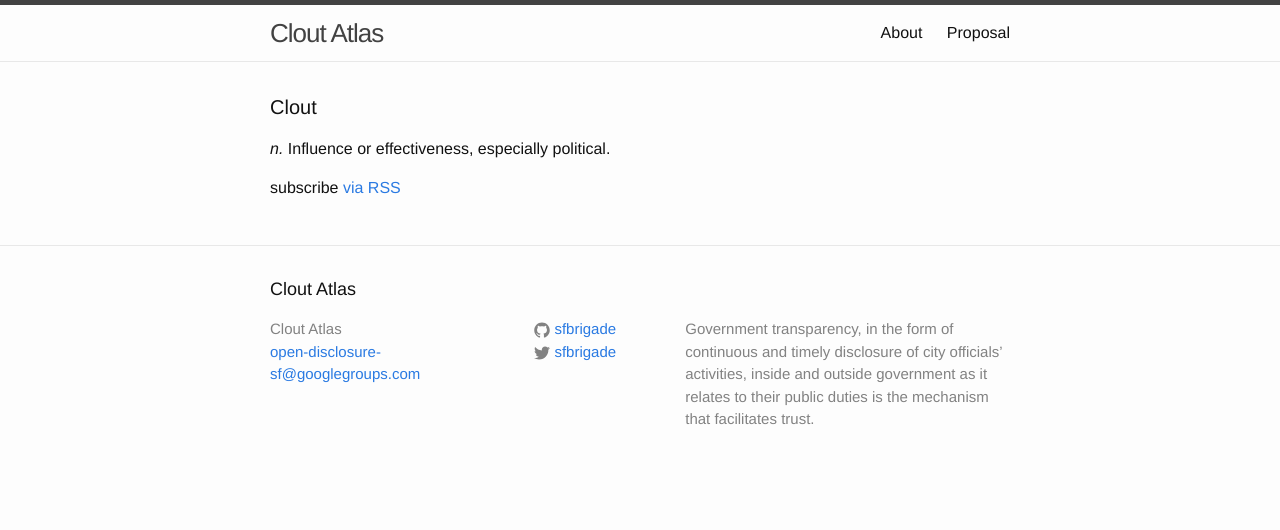
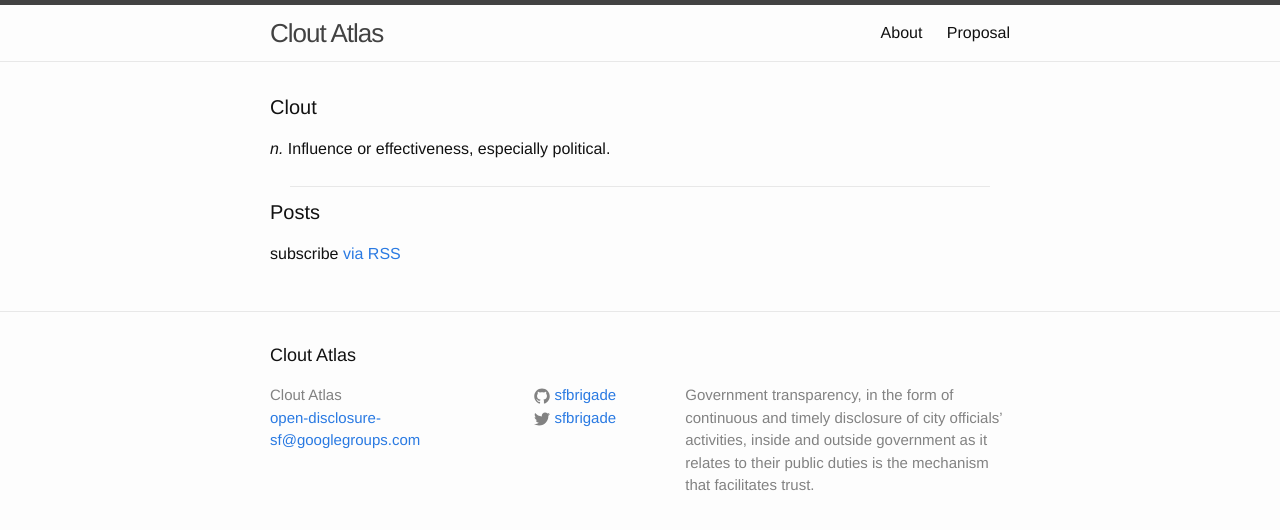
Before and after one commit to adborden/cloutatlas.io, a Jekyll site: the page built from index.html, in a window 1280 px wide. Shown: the top 530 px of the page. Built offline with Jekyll 4.4.1, drawn with Linux system fonts in a browser that asks for light colours.

Commit message:
Display posts on index

```diff
--- a/_sass/_base.scss
+++ b/_sass/_base.scss
@@ -202,3 +202,14 @@
         }
     }
 }
+
+.horizontal-rule {
+  margin: 0 20px;
+  padding: 10px 0;
+
+  &:after {
+    content: "";
+    display: block;
+    border-bottom: 1px solid $grey-color-light;
+  }
+}
--- a/index.html
+++ b/index.html
@@ -7,7 +7,7 @@
   <h1 class="page-heading">Clout</h1>
   <p><em>n.</em> Influence or effectiveness, especially political.</p>
 
-  <!--
+  <div class="horizontal-rule"></div>
   <h1 class="page-heading">Posts</h1>
 
   <ul class="post-list">
@@ -21,7 +21,6 @@
       </li>
     {% endfor %}
   </ul>
-  -->
 
   <p class="rss-subscribe">subscribe <a href="{{ "/feed.xml" | prepend: site.baseurl }}">via RSS</a></p>
 
```
